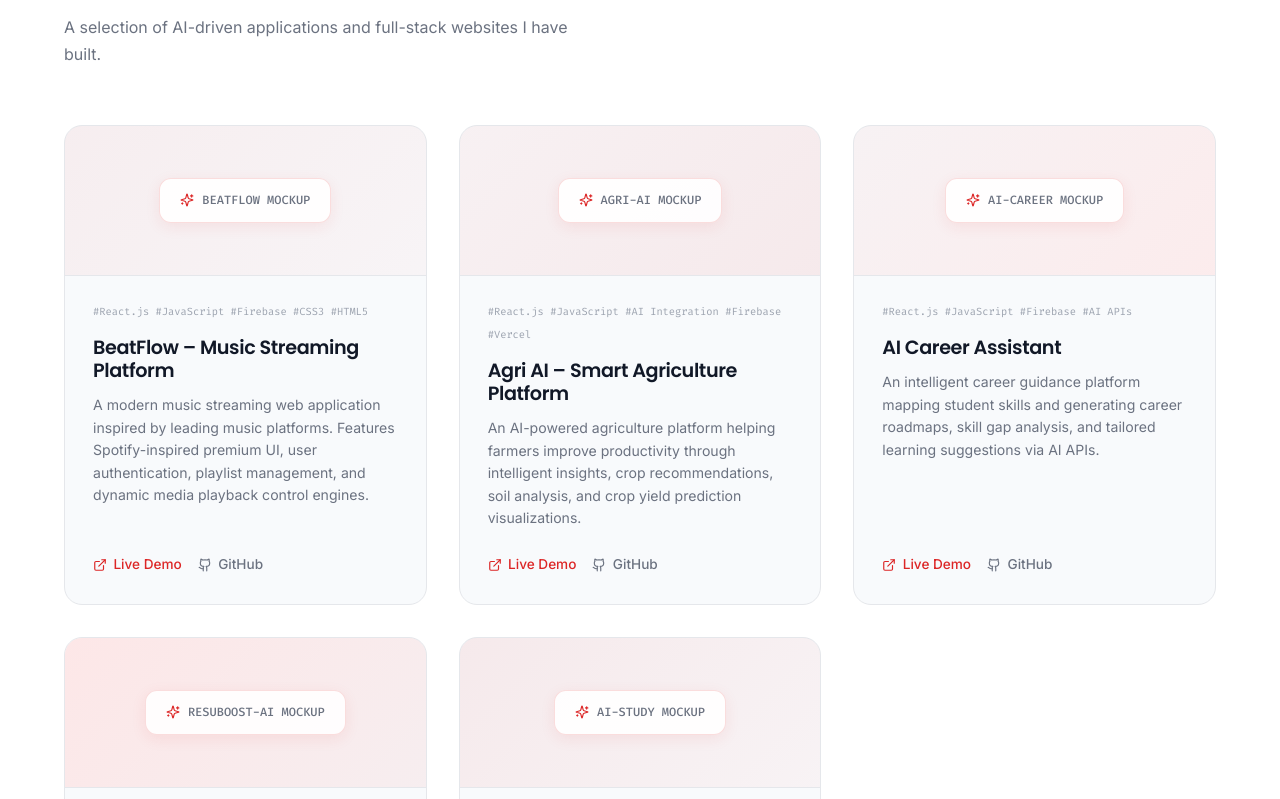
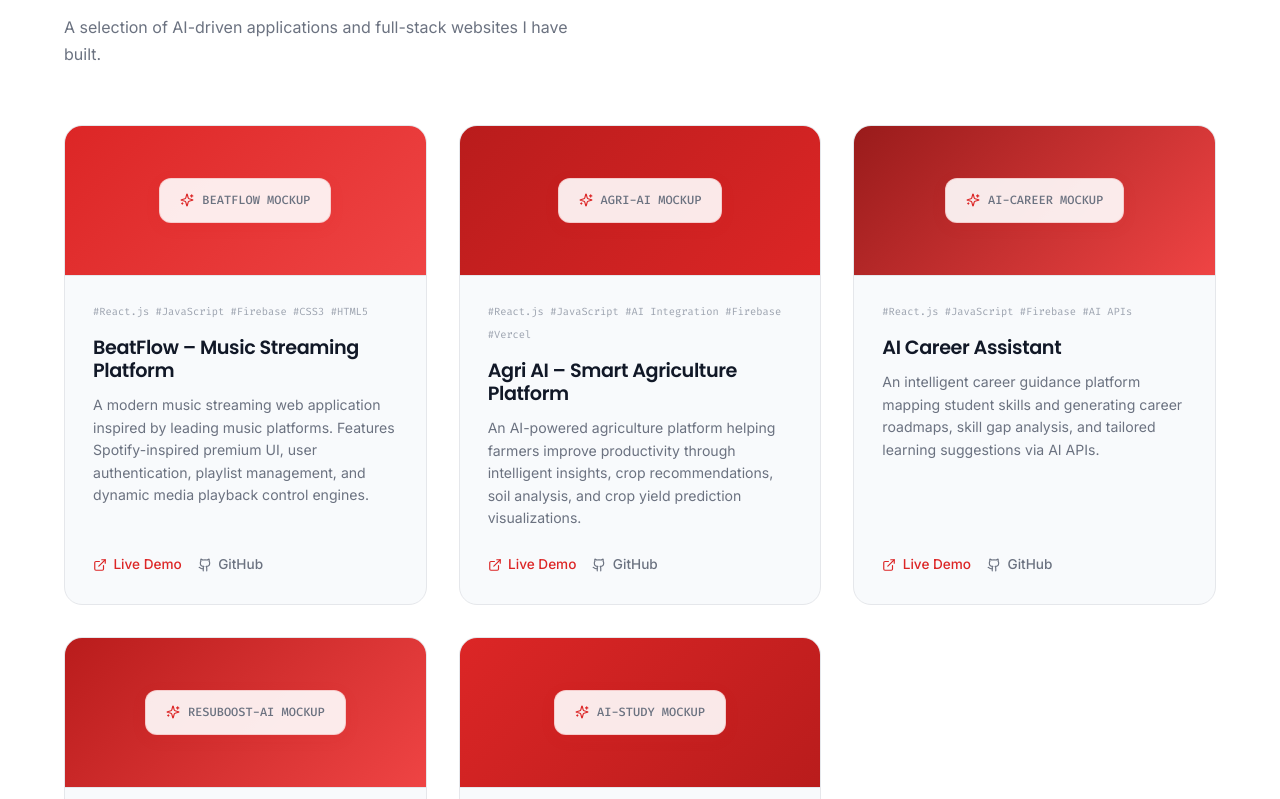
Before and after one commit to suryagokvarpu1-coder/My-Portfolio, a React (Vite) app: page / in a window 1280 px wide. Shown: the part 2741-3540 px from the top of the page. Built offline with nearby package versions, Linux system fonts and the light colour scheme; no server answers.

Commit message:
style: Replace AWS orange color, clean legacy button styles, and set solid red gradients for project cards

```diff
--- a/src/index.css
+++ b/src/index.css
@@ -184,12 +184,7 @@ body, a, button, input, textarea {
   box-shadow: var(--shadow-red);
 }
 
-/* Legacy aliases so existing JSX still works */
-.btn-lime { background: var(--accent); color: var(--text-inverse); box-shadow: var(--shadow-red); border: 2px solid transparent; }
-.btn-lime:hover { background: var(--accent-hover); transform: translateY(-2px) scale(1.02); box-shadow: 0 6px 24px rgba(220,38,38,0.28); }
 
-.btn-outline { background: transparent; color: var(--accent); border: 2px solid var(--accent); }
-.btn-outline:hover { background: var(--accent); color: var(--text-inverse); transform: translateY(-2px) scale(1.02); box-shadow: var(--shadow-red); }
 
 /* ==========================================================================
    TECH CHIPS / TAGS
--- a/src/sections/Certifications.jsx
+++ b/src/sections/Certifications.jsx
@@ -5,7 +5,7 @@ import { SectionHeader } from '../components/SectionHeader';
 import { portfolioData } from '../data/portfolioData';
 
 const ACCENT_COLORS = ['#DC2626', '#EF4444', '#B91C1C'];
-const ISSUER_COLORS = { 'Amazon Web Services': '#FF9900', 'Google Cloud': '#4285F4', 'Meta (Coursera)': '#0866FF' };
+const ISSUER_COLORS = { 'Amazon Web Services': '#EF4444', 'Google Cloud': '#4285F4', 'Meta (Coursera)': '#0866FF' };
 
 export const Certifications = () => {
   const certifications = portfolioData.certifications;
--- a/src/sections/Contact.jsx
+++ b/src/sections/Contact.jsx
@@ -213,7 +213,7 @@ export const Contact = () => {
               <button
                 type="submit"
                 disabled={status === 'sending'}
-                className="btn btn-lime"
+                className="btn btn-primary"
                 style={{ width: '100%', padding: '0.85rem' }}
               >
                 <Send size={15} /> {status === 'sending' ? 'Sending...' : 'Send Message'}
--- a/src/sections/GitHubSection.jsx
+++ b/src/sections/GitHubSection.jsx
@@ -105,7 +105,7 @@ export const GitHubSection = () => {
                   href={githubUrl}
                   target="_blank"
                   rel="noopener noreferrer"
-                  className="btn btn-outline"
+                  className="btn btn-secondary"
                 >
                   <ExternalLink size={15} /> Visit GitHub Profile
                 </a>
--- a/src/sections/Hero.jsx
+++ b/src/sections/Hero.jsx
@@ -151,7 +151,7 @@ export const Hero = () => {
               <a
                 href="#contact"
                 onClick={(e) => handleCtaClick(e, '#contact')}
-                className="btn btn-lime"
+                className="btn btn-primary"
               >
                 Contact Me
               </a>
@@ -162,7 +162,7 @@ export const Hero = () => {
                   e.preventDefault();
                   alert("CV asset generation complete. Ready to link real PDF document.");
                 }}
-                className="btn btn-outline"
+                className="btn btn-secondary"
               >
                 Download Resume
               </a>
--- a/src/sections/Projects.jsx
+++ b/src/sections/Projects.jsx
@@ -5,11 +5,11 @@ import { SectionHeader } from '../components/SectionHeader';
 import { portfolioData } from '../data/portfolioData';
 
 const CARD_GRADIENTS = [
-  'linear-gradient(135deg, rgba(220, 38, 38, 0.06) 0%, rgba(239, 68, 68, 0.03) 100%)',
-  'linear-gradient(135deg, rgba(239, 68, 68, 0.05) 0%, rgba(220, 38, 38, 0.08) 100%)',
-  'linear-gradient(135deg, rgba(220, 38, 38, 0.04) 0%, rgba(254, 226, 226, 0.6) 100%)',
-  'linear-gradient(135deg, rgba(254, 226, 226, 0.8) 0%, rgba(220, 38, 38, 0.06) 100%)',
-  'linear-gradient(135deg, rgba(220, 38, 38, 0.08) 0%, rgba(239, 68, 68, 0.04) 100%)',
+  'linear-gradient(135deg, #DC2626 0%, #EF4444 100%)',
+  'linear-gradient(135deg, #B91C1C 0%, #DC2626 100%)',
+  'linear-gradient(135deg, #991B1B 0%, #EF4444 100%)',
+  'linear-gradient(135deg, #B91C1C 0%, #EF4444 100%)',
+  'linear-gradient(135deg, #DC2626 0%, #B91C1C 100%)',
 ];
 
 export const Projects = () => {
```
